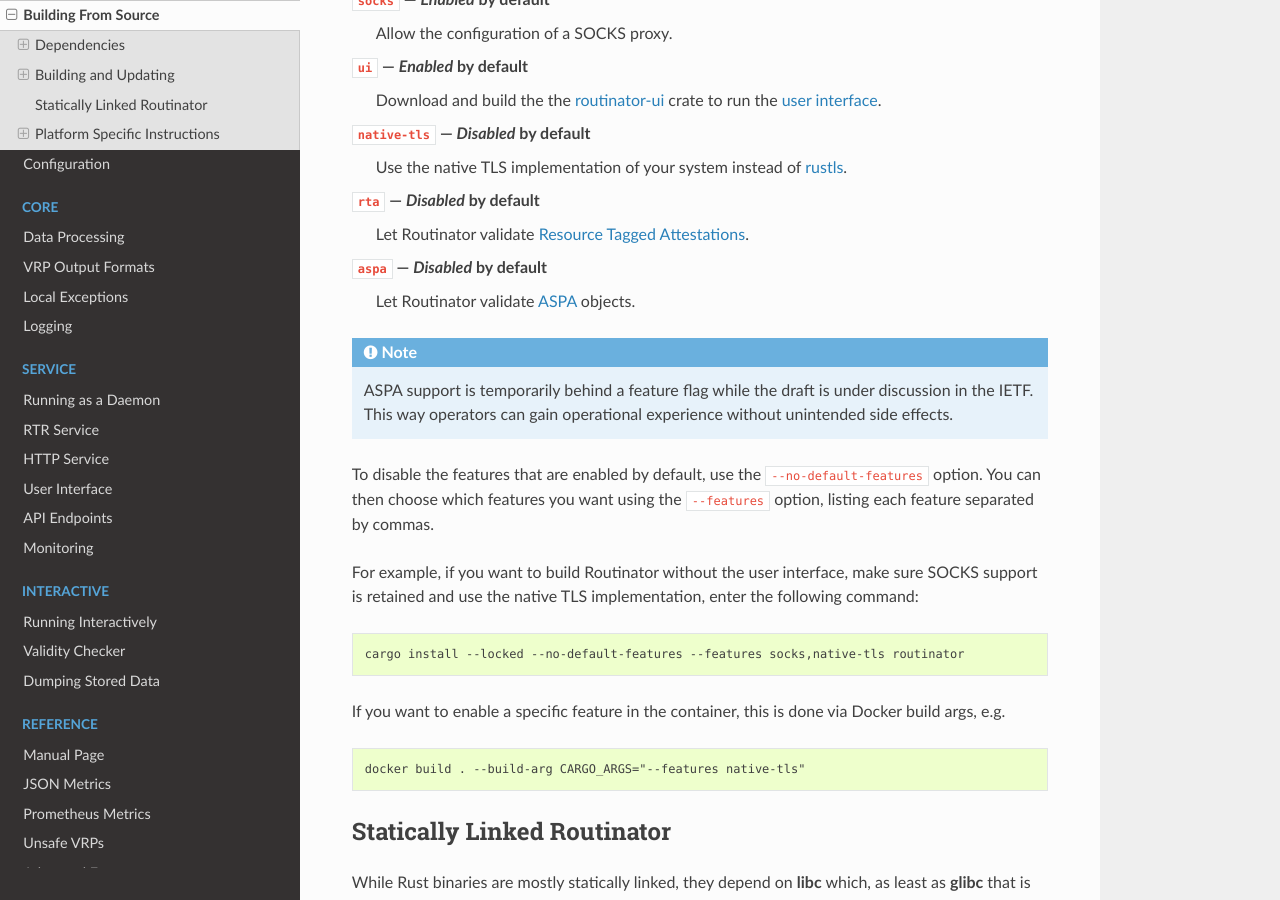
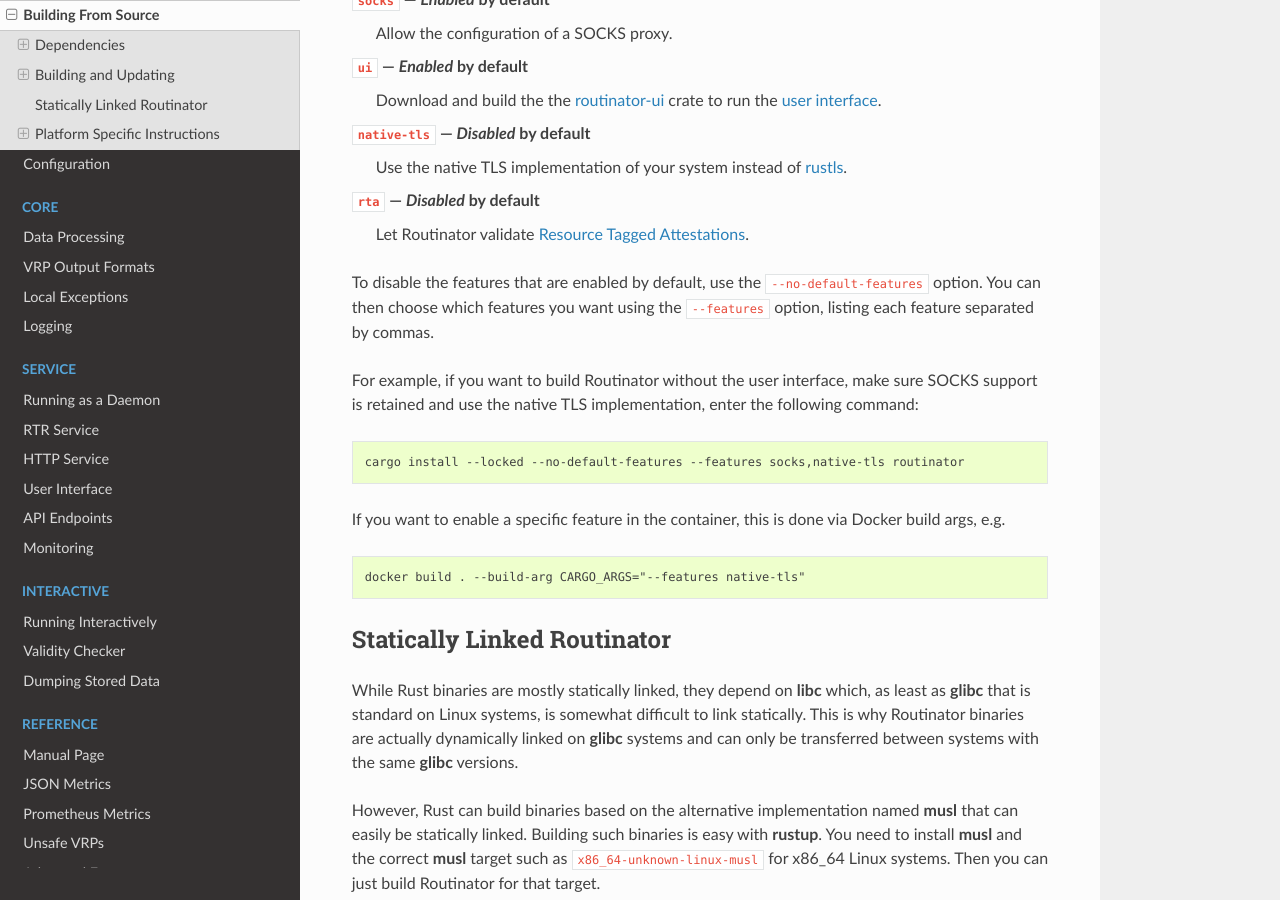
Before and after one commit to NLnetLabs/routinator, a Sphinx documentation site: the page built from doc/manual/source/building.rst, in a window 1280 px wide and 900 px high, scrolled down 2739 px. Built offline with Sphinx 7.4.7 and the Read the Docs theme 3.1.0, drawn with Linux system fonts in a browser that asks for light colours.

Commit message:
Remove aspa cargo feature from docs, ref #990 (#1010)

```diff
--- a/doc/manual/source/building.rst
+++ b/doc/manual/source/building.rst
@@ -154,14 +154,6 @@
 ``rta`` —  *Disabled* by default
     Let Routinator validate :ref:`advanced-features:Resource Tagged
     Attestations`.
-``aspa`` —  *Disabled* by default
-    Let Routinator validate :ref:`advanced-features:ASPA` objects.
-
-.. note::
-
-   ASPA support is temporarily behind a feature flag while the draft is under
-   discussion in the IETF. This way operators can gain operational experience
-   without unintended side effects.
 
 To disable the features that are enabled by default, use the
 ``--no-default-features`` option. You can then choose which features you want
```
Also changed, not shown: doc/manual/source/advanced-features.rst (+0 -7 lines).
